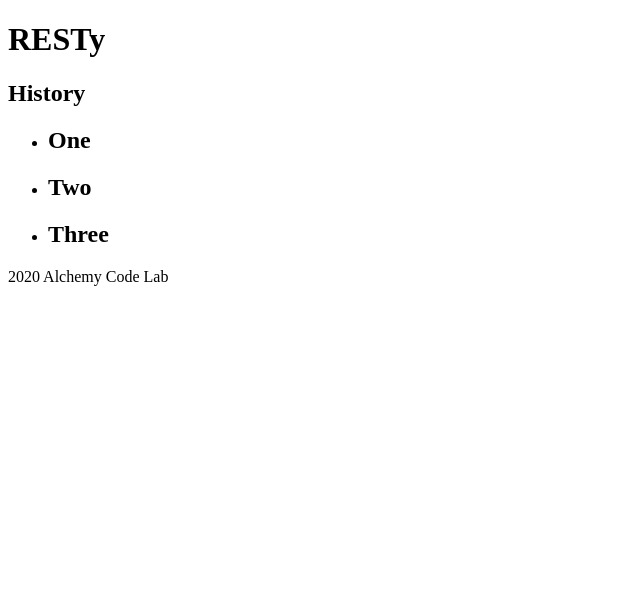
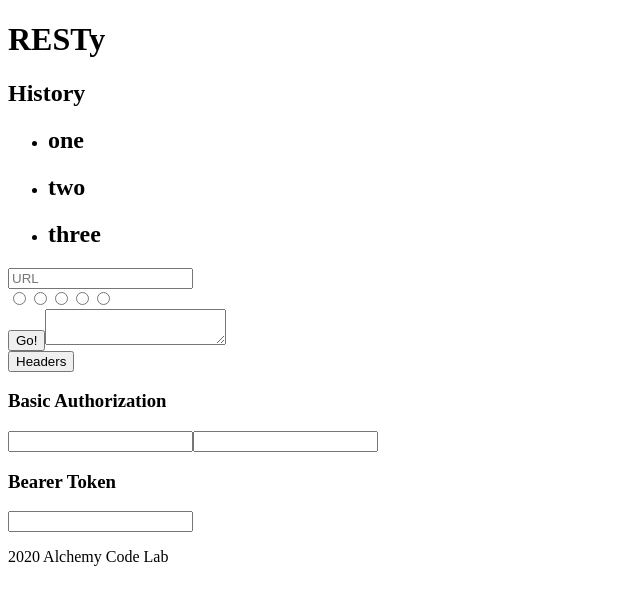
Before and after one commit to joelpdurham/resty, a React app: page / in a window 1280 px wide. Shown: the top 604 px of the page, without its empty margins (0-640 px from the left). Built offline with nearby package versions, Linux system fonts and the light colour scheme.

Commit message:
able to get all components to render

```diff
--- a/src/components/App.js
+++ b/src/components/App.js
@@ -1,5 +1,6 @@
 import React from 'react';
 import HistoryBar from '../containers/HistoryBar';
+import RestBody from '../containers/RestBody';
 
 const Header = () => (
   <header>
@@ -18,6 +19,7 @@ export default function App() {
     <React.Fragment>
       <Header />
       <HistoryBar />
+      <RestBody />
       <Footer />
     </React.Fragment>);
 }
--- /dev/null
+++ b/src/components/form/RestForm.js
@@ -0,0 +1,29 @@
+import React from 'react';
+//import PropTypes from 'prop-types';
+
+const RestForm = () => (
+  <form>
+    <input type="text" placeholder="URL"/>
+    <section>
+      <input type="radio" name="route" value="GET" />
+      <input type="radio" name="route" value="POST" />
+      <input type="radio" name="route" value="PUT" />
+      <input type="radio" name="route" value="PATCH" />
+      <input type="radio" name="route" value="DELETE" />
+    </section>
+    <button>Go!</button>
+
+    <textarea />
+
+    <section>
+      <button>Headers</button>
+      <h3>Basic Authorization</h3>
+      <input type="text" />
+      <input type="text" />
+      <h3>Bearer Token</h3>
+      <input type="text" />
+    </section>
+  </form>
+);
+
+export default RestForm;
--- a/src/containers/HistoryBar.js
+++ b/src/containers/HistoryBar.js
@@ -3,13 +3,16 @@ import History from '../components/history/History';
 
 
 export default class HistoryBar extends Component {
-  state = {}
+  state = {
+    history: ['one', 'two', 'three']
+  }
 
   render() {
+    const { history } = this.state;
     return (
       <>
         <h2>History</h2>
-        <History history={ ['One', 'Two', 'Three']}/>
+        <History history={history}/>
       </>
     );
   }
--- /dev/null
+++ b/src/containers/RestBody.js
@@ -0,0 +1,14 @@
+import React, { Component } from 'react';
+import RestForm from '../components/form/RestForm';
+
+export default class RestBody extends Component {
+  state = {}
+
+  render() {
+    return (
+      <>
+        <RestForm />
+      </>
+    );
+  }
+}
```
